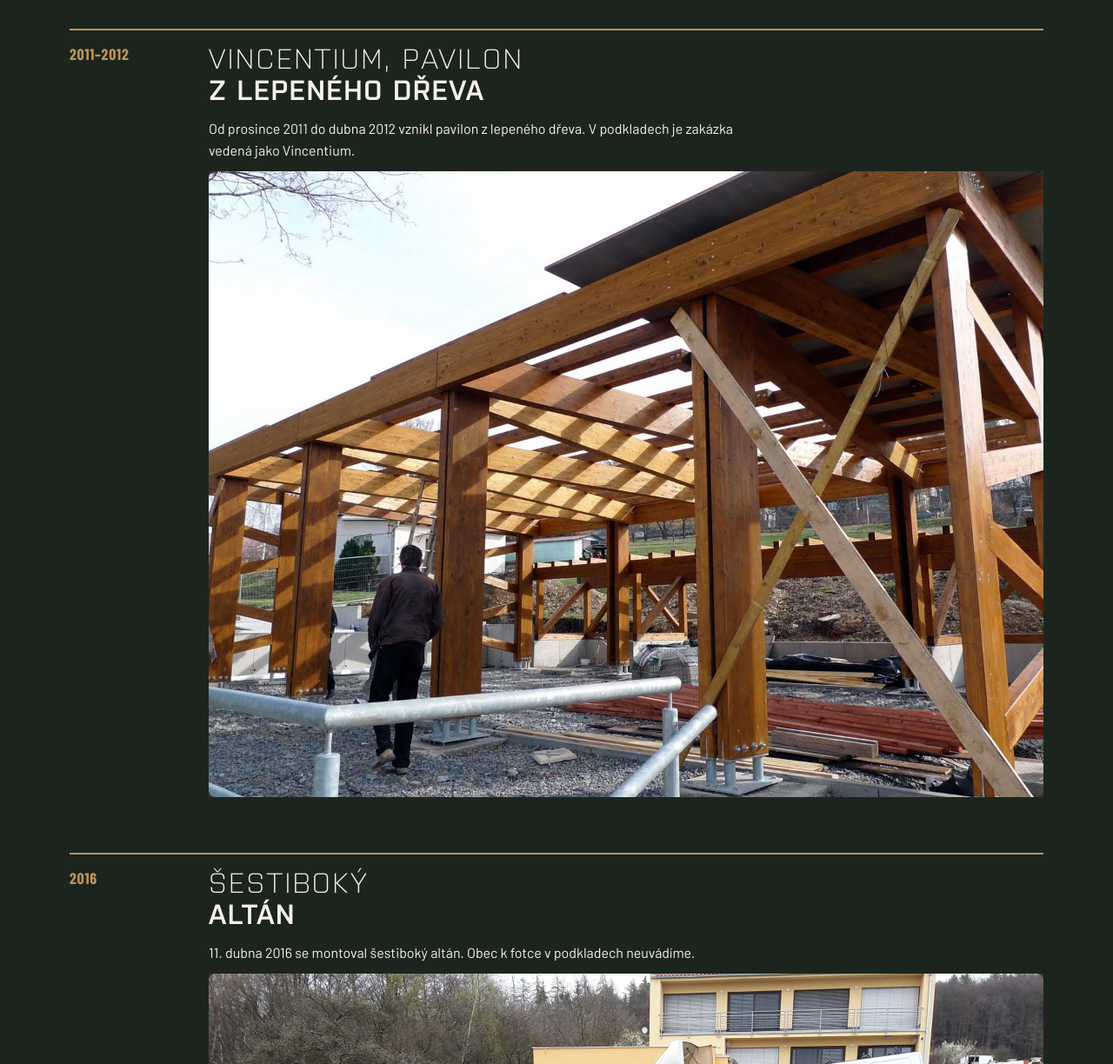
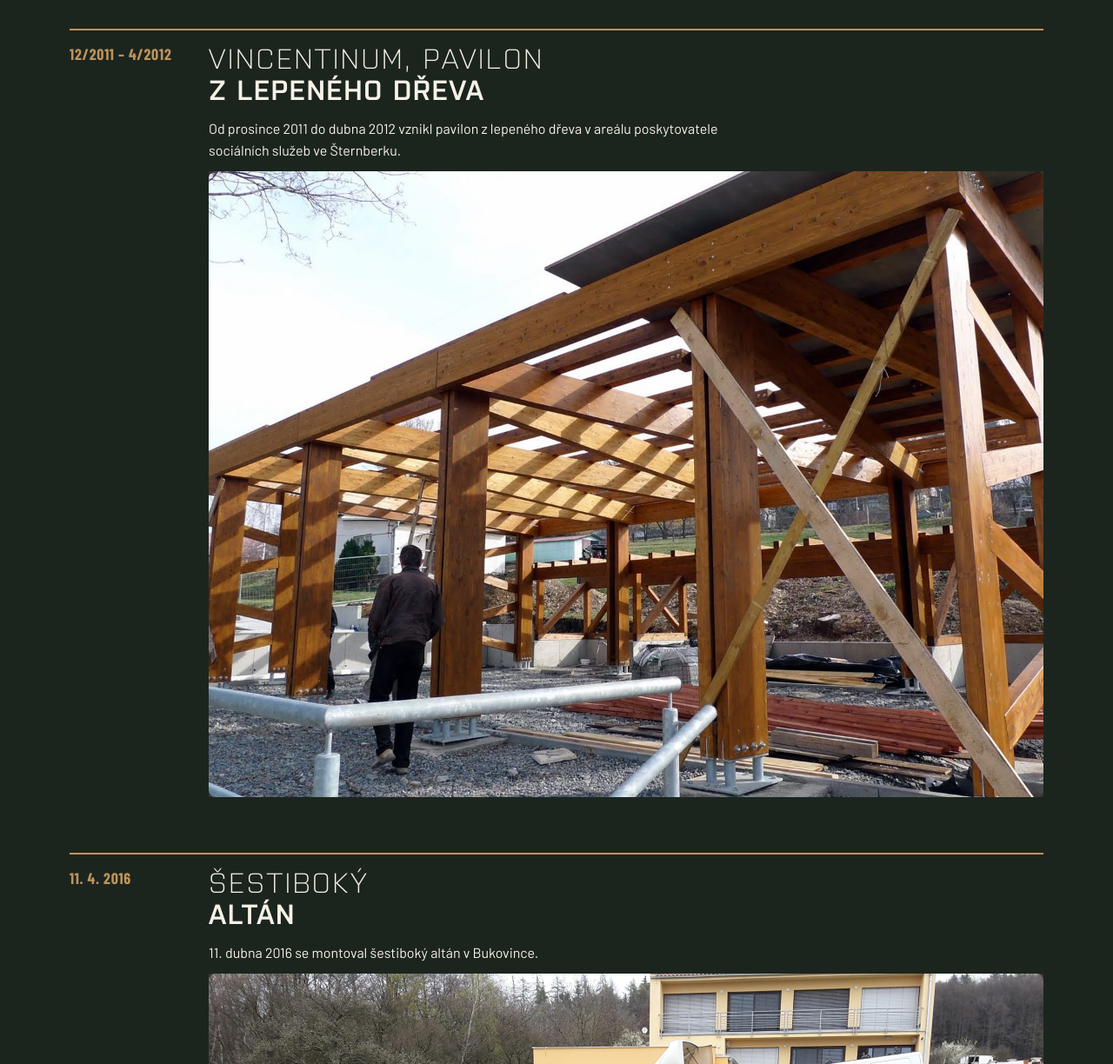
Before and after one commit to mnikola2377/penti-web, an Astro site: page /o-nas in a window 1280 px wide. Shown: the part 1896-3120 px from the top of the page at 87% size. Built offline with nearby package versions, Linux system fonts and the light colour scheme; Astro itself is replaced by a stand-in of ours.

Commit message:
Doplň obec u Vincentina a altánu v Bukovince
Pavilon je Vincentinum ve Šternberku od prosince 2011 do dubna 2012. Altán se montoval 11. dubna 2016 v Bukovince. Rozměr se neuvádí.

Co-authored-by: mnikola2377 <mnikola2377@users.noreply.github.com>

```diff
--- a/src/data/foto.ts
+++ b/src/data/foto.ts
@@ -275,37 +275,41 @@ export const realizace: Realizace[] = [
   },
   {
     slug: "pavilon-z-lepeného-dreva-2011-2012",
-    title: "Pavilon z lepeného dřeva, 2011–2012",
-    year: "2011–2012",
+    title: "Vincentinum, pavilon z lepeného dřeva",
+    year: "12/2011 – 4/2012",
     kind: "Lepené dřevo",
-    lead: "Stavba pavilonu z lepeného dřeva od prosince 2011 do dubna 2012. V podkladech je zakázka vedená jako Vincentium.",
+    lead: "Od prosince 2011 do dubna 2012 vznikl pavilon z lepeného dřeva v areálu poskytovatele sociálních služeb ve Šternberku.",
+    obec: "Šternberk",
+    rozmer: null,
     featured: false,
     cover: {
       src: pavilon,
-      alt: "Rozestavěný pavilon z tmavého lepeného dřeva, sloupy, vazby a ocelové patky.",
+      alt: "Rozestavěný pavilon Vincentinum z lepeného dřeva ve Šternberku, sloupy, vazby a ocelové patky.",
     },
     photos: [
       {
         src: pavilon,
-        alt: "Nosná konstrukce pavilonu z lepených hranolů na betonových patkách.",
+        alt: "Nosná konstrukce pavilonu Vincentinum z lepených hranolů ve Šternberku, prosinec 2011 až duben 2012.",
       },
     ],
   },
   {
     slug: "sestiboky-altan-2016",
-    title: "Šestiboký altán, 2016",
-    year: "2016",
+    title: "Šestiboký altán",
+    year: "11. 4. 2016",
     kind: "Altán",
-    lead: "Montáž šestibokého altánu 11. dubna 2016. Obec v popisku fotky neuvádíme, v podkladech je jen název alba.",
+    lead: "11. dubna 2016 se montoval šestiboký altán v Bukovince.",
+    obec: "Bukovinka",
+    rozmer: null,
     featured: false,
     cover: {
       src: altan,
-      alt: "Šestiboký dřevěný rám altánu na sloupkách během montáže 11. dubna 2016.",
+      alt: "Šestiboký dřevěný rám altánu na sloupkách během montáže v Bukovince, 11. dubna 2016.",
     },
     photos: [
       {
         src: altan,
-        alt: "Sestavený šestiboký věnec altánu na kovových patkách v trávě.",
+        alt: "Sestavený šestiboký věnec altánu na kovových patkách v Bukovince, 11. dubna 2016.",
       },
     ],
   },
@@ -385,26 +389,26 @@ export const historie: Obdobi[] = [
     ],
   },
   {
-    id: "vincentium",
-    label: "2011–2012",
-    title: "Vincentium, pavilon z lepeného dřeva",
-    text: "Od prosince 2011 do dubna 2012 vznikl pavilon z lepeného dřeva. V podkladech je zakázka vedená jako Vincentium.",
+    id: "vincentinum",
+    label: "12/2011 – 4/2012",
+    title: "Vincentinum, pavilon z lepeného dřeva",
+    text: "Od prosince 2011 do dubna 2012 vznikl pavilon z lepeného dřeva v areálu poskytovatele sociálních služeb ve Šternberku.",
     photos: [
       {
         src: pavilon,
-        alt: "Pavilon z lepeného dřeva ve stavbě, sloupy a šikmé vzpěry, přelom let 2011 a 2012.",
+        alt: "Pavilon Vincentinum z lepeného dřeva ve Šternberku, sloupy a šikmé vzpěry, prosinec 2011 až duben 2012.",
       },
     ],
   },
   {
     id: "altan",
-    label: "2016",
+    label: "11. 4. 2016",
     title: "Šestiboký altán",
-    text: "11. dubna 2016 se montoval šestiboký altán. Obec k fotce v podkladech neuvádíme.",
+    text: "11. dubna 2016 se montoval šestiboký altán v Bukovince.",
     photos: [
       {
         src: altan,
-        alt: "Montáž šestibokého dřevěného rámu altánu na kovových patkách, 11. dubna 2016.",
+        alt: "Montáž šestibokého dřevěného rámu altánu na kovových patkách v Bukovince, 11. dubna 2016.",
       },
     ],
   },
--- a/src/pages/o-nas.astro
+++ b/src/pages/o-nas.astro
@@ -6,7 +6,7 @@ import { company } from "../lib/company";
 import { historie } from "../data/foto";
 
 const description =
-  "Historie PENTI PREFAB: firma pradědečka Oskara Funtíčka, počátky v 90. letech, rekonstrukce střechy předzámčí v roce 2007, Vincentium 2011–2012, altán 2016 a dnešní výroba v Ivanovicích na Hané.";
+  "Historie PENTI PREFAB: firma pradědečka Oskara Funtíčka, počátky v 90. letech, rekonstrukce střechy předzámčí v roce 2007, Vincentinum ve Šternberku 2011–2012, altán v Bukovince 2016 a dnešní výroba v Ivanovicích na Hané.";
 ---
 
 <Base
```
